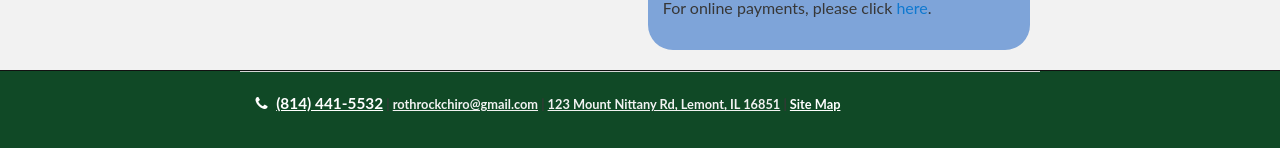
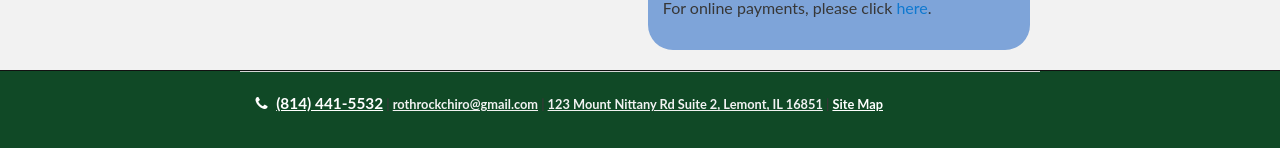
Before and after one commit to evpitcel/evpitcel.github.io, a Jekyll site: the page built from index.html, in a window 1280 px wide. Shown: the part 1263-1411 px from the top of the page. Built offline with Jekyll 4.4.1, drawn with Linux system fonts in a browser that asks for light colours.

Commit message:
added interior pics, updated address

```diff
--- a/_layouts/default.html
+++ b/_layouts/default.html
@@ -55,7 +55,7 @@
     <div id="footer_wrap" class="outer">
       <footer class="inner">
         <ul>
-			<a class="fa fa-phone" style="color:white; font-size:120%;" href="tel:+8144415532"></a> <a style="color:white; font-size:120%;" href="tel:+8144415532">(814) 441-5532</a> | <a href="mailto:rothrockchiro@gmail.com">rothrockchiro@gmail.com</a> | <a href="https://goo.gl/maps/7P2QAtpJ86QjMo72A">123 Mount Nittany Rd, Lemont, IL 16851</a> | <a style="color:white" href="/sitemap.xml">Site Map</a>
+			<a class="fa fa-phone" style="color:white; font-size:120%;" href="tel:+8144415532"></a> <a style="color:white; font-size:120%;" href="tel:+8144415532">(814) 441-5532</a> | <a href="mailto:rothrockchiro@gmail.com">rothrockchiro@gmail.com</a> | <a href="https://goo.gl/maps/7P2QAtpJ86QjMo72A">123 Mount Nittany Rd  Suite 2, Lemont, IL 16851</a> | <a style="color:white" href="/sitemap.xml">Site Map</a>
 			<!--
             <li style="font-weight:normal;color:white">(814) 441-5532 | <a href="mailto:rothrockchiro@gmail.com">rothrockchiro@gmail.com</a> | <a href="https://goo.gl/maps/W9T39vnP2HGgzfCb9">123 Mount Nittany Rd, Lemont, IL 16851</a> | <a style="color:white" href="/sitemap.xml">Site Map</a> </li>-->
         </ul>
--- a/index.html
+++ b/index.html
@@ -32,12 +32,12 @@
 	<img alt="Dr. Emery and his family moved to State College in January 2021." title="Dr. Emery and his family" src="/images/pitcelfam.JPG" style="width:56%; ; display:flex; justify-content:center;">
 	<div class="text">Dr. Pitcel and his family.</div>
 </div>
+
+<div class="mySlides fade">
+  <a href="/"><img src="/images/interior-2.jpg" alt = "Rothrock Chiropractic & Rehabilitation" style="width:90%; display:flex; justify-content:center;"/> </a>
+  <div class="text">Rothrock Chiropractic & Rehabiliation Treatment Room</div>
+</div>
 <!--
-<div class="mySlides fade">
-  <a href="/"><img src="/images/placeholder.png" alt = "Rothrock Chiropractic & Rehabilitation" style="width:90%; display:flex; justify-content:center;"/> </a>
-  <div class="text">Rothrock Chiropractic & Rehabiliation.</div>
-</div>
-
 <div class="mySlides fade">
   <img src="/images/MSI_group.jpg" style="width:90%; display:flex; justify-content:center;">
   <div class="text">National Robotics Week at the Museum of Science and Industry. April 2019.</div>
--- a/location.html
+++ b/location.html
@@ -13,7 +13,7 @@
   </div>
   <div class="column" style="width:40%">
     <p><b>We are located in the <a href="https://www.centerforwellbeing.net/" style="color:black">Center for Wellbeing</a> building at</b>
-    <br><b><a href="https://goo.gl/maps/7P2QAtpJ86QjMo72A" style="color:black">123 Mount Nittany Rd</a> <br> Lemont, IL 16851</b>
+    <br><b><a href="https://goo.gl/maps/7P2QAtpJ86QjMo72A" style="color:black">123 Mount Nittany Rd</a> <br>Suite 2 <br> Lemont, IL 16851</b>
 	  <p>Our hours are:
 	  <br>Tuesday 10a-7p
 	  <br>Friday 10a-7p
```
Also changed, not shown: images/interior-1.jpg (added), images/interior-2.jpg (added).
